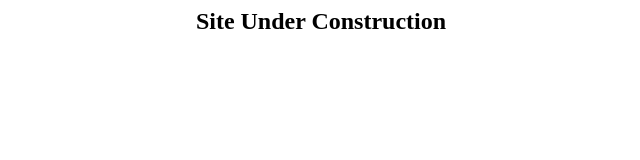
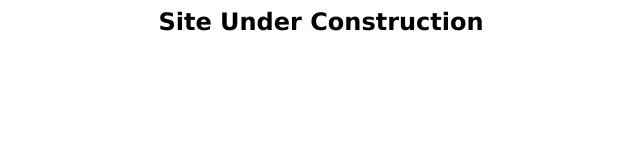
Before and after one commit to ReinhardtBotha/TygerbergOSM, a plain HTML site: page index.html in a window 1280 px wide. Shown: the whole page, without its empty margins (319-959 px from the left). Drawn offline with Linux system fonts and the light colour scheme.

Commit message:
Update index.html

```diff
--- a/index.html
+++ b/index.html
@@ -1,3 +1,3 @@
-<h2 style="text-align: center;">Site Under Construction</h2>
+<h2 style="font-family:verdana; text-align: center;">Site Under Construction</h2>
 <a href="Tygerberg.html"></a>
 <p>&nbsp;</p>
```
